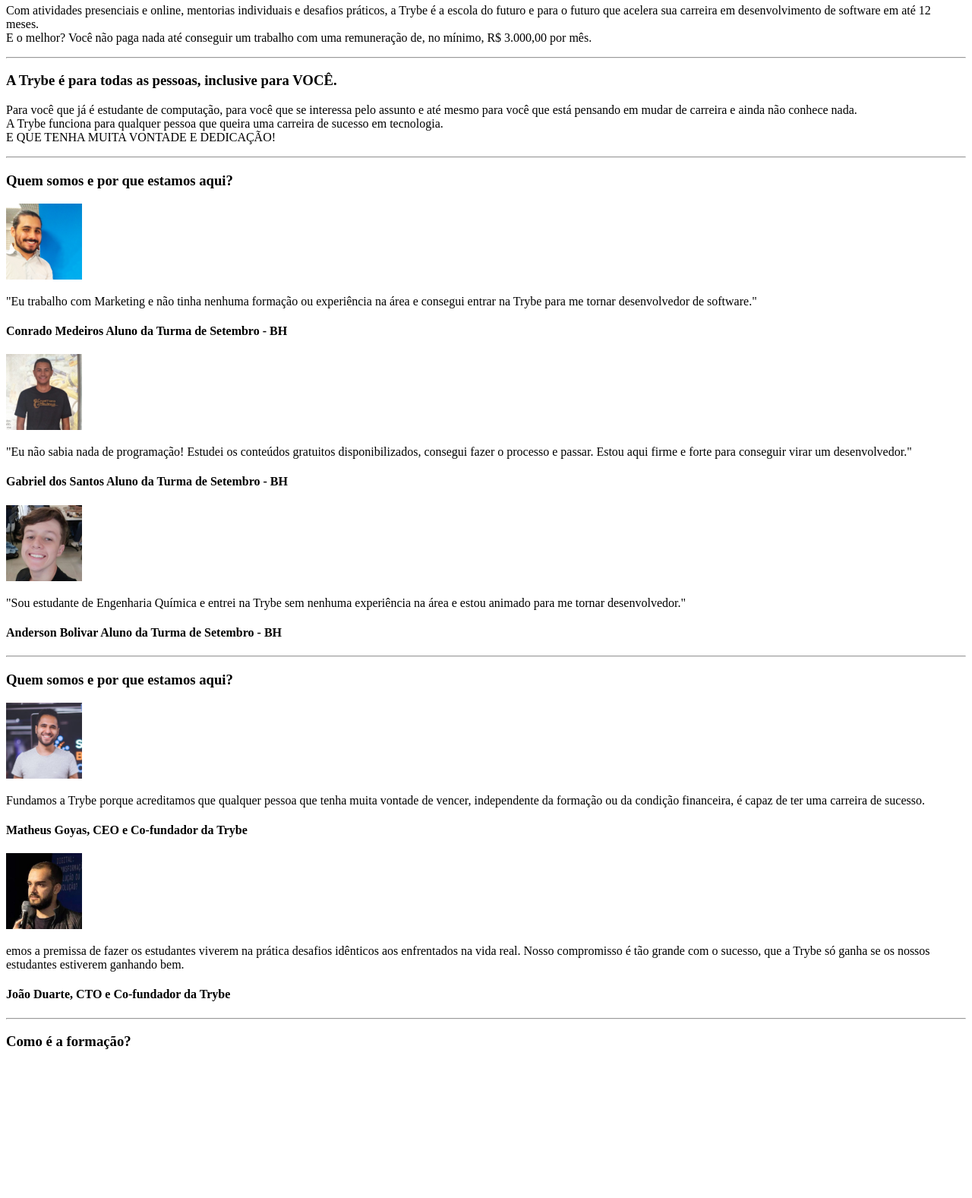
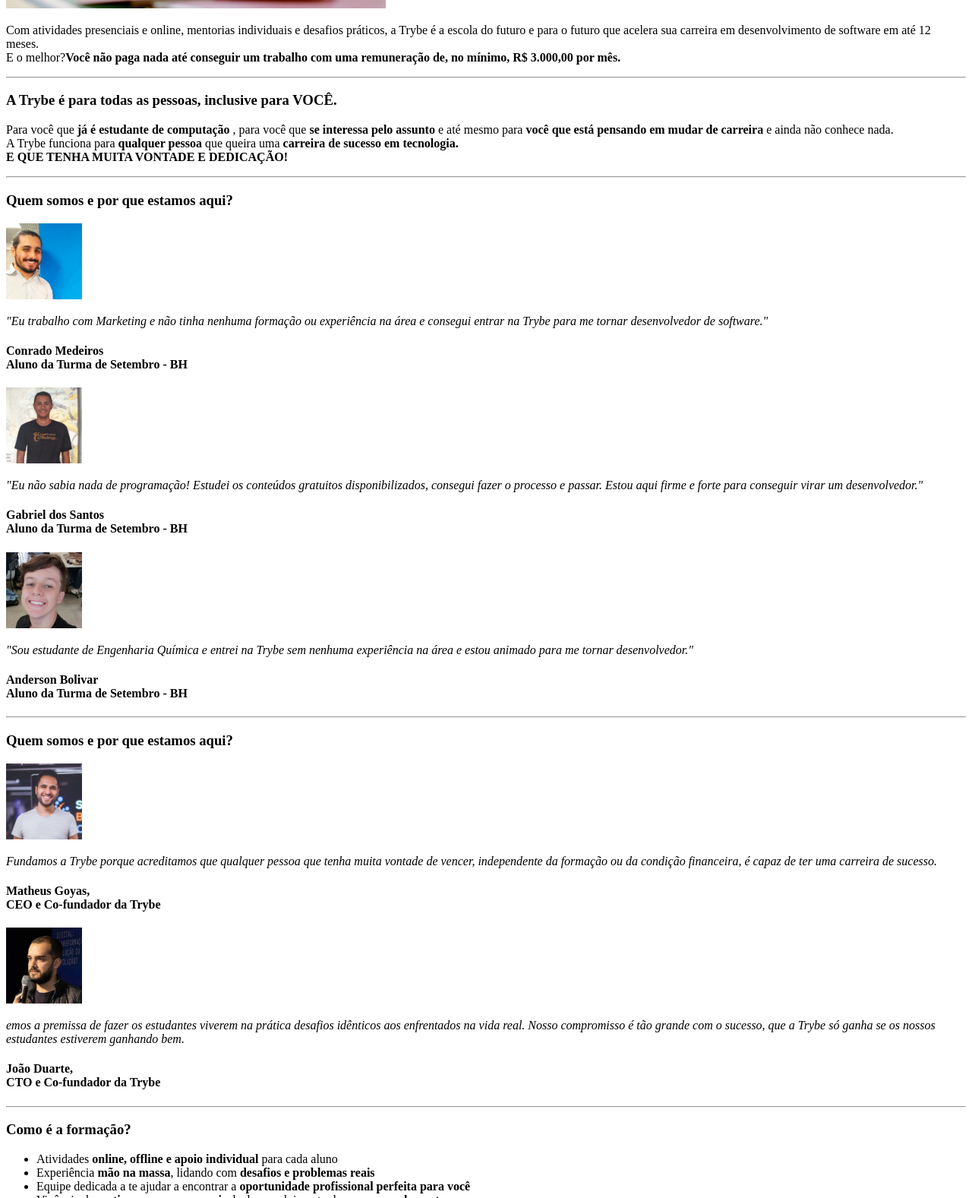
Before and after one commit to BrunaGuimaraes2/Clone-pagina-trybe, a plain HTML site: page index.html in a window 1280 px wide. Shown: the part 490-2067 px from the top of the page at 76% size. Before the commit the page ends 1891 px from the top, so only its background shows below. Drawn offline with Linux system fonts and the light colour scheme.

Commit message:
adiciona estrutura html da secao 4 com foto lista nao ordenada

```diff
--- a/index.html
+++ b/index.html
@@ -6,7 +6,7 @@
     <meta name="viewport" content="width=device-width, initial-scale=1.0" />
     <title>Clone Pagina Trybe</title>
   </head>
-  <body>
+  <>
     <h1>Sua carreira de sucesso em tecnologia começa aqui. Agora.</h1>
     <img src="/img/smiling-image.jpeg" alt="homem sorrindo" width="500px" />
 
@@ -15,30 +15,41 @@
       práticos, a Trybe é a escola do futuro e para o futuro que acelera sua
       carreira em desenvolvimento de software em até 12 meses.
       <br />
-      E o melhor? Você não paga nada até conseguir um trabalho com uma
-      remuneração de, no mínimo, R$ 3.000,00 por mês.
+      E o melhor?<strong
+        >Você não paga nada até conseguir um trabalho com uma remuneração de, no
+        mínimo, R$ 3.000,00 por mês.
+      </strong>
     </p>
 
     <hr />
     <h3>A Trybe é para todas as pessoas, inclusive para VOCÊ.</h3>
     <p>
-      Para você que já é estudante de computação, para você que se interessa
-      pelo assunto e até mesmo para você que está pensando em mudar de carreira
-      e ainda não conhece nada.
+      Para você que <strong>já é estudante de computação</strong> , para você
+      que <strong>se interessa pelo assunto</strong> e até mesmo para
+      <strong> você que está pensando em mudar de carreira</strong> e ainda não
+      conhece nada.
       <br />
-      A Trybe funciona para qualquer pessoa que queira uma carreira de sucesso
-      em tecnologia.
+      A Trybe funciona para <strong>qualquer pessoa</strong> que queira uma
+      <strong>
+        carreira de sucesso em tecnologia.
         <br />
-      E QUE TENHA MUITA VONTADE E DEDICAÇÃO!
+        E QUE TENHA MUITA VONTADE E DEDICAÇÃO!</strong
+      >
     </p>
     <hr />
     <h3>Quem somos e por que estamos aqui?</h3>
     <img src="/img/conrado-medeiros.png" alt="conrado-medeiros" width="100px" />
     <p>
-      "Eu trabalho com Marketing e não tinha nenhuma formação ou experiência na
-      área e consegui entrar na Trybe para me tornar desenvolvedor de software."
+      <em>
+        "Eu trabalho com Marketing e não tinha nenhuma formação ou experiência
+        na área e consegui entrar na Trybe para me tornar desenvolvedor de
+        software."
+      </em>
     </p>
-    <h4>Conrado Medeiros Aluno da Turma de Setembro - BH</h4>
+    <h4>
+      Conrado Medeiros <br />
+      Aluno da Turma de Setembro - BH
+    </h4>
 
     <img
       src="/img/gabriel-dos-santos.png"
@@ -47,40 +58,88 @@
     />
 
     <p>
+      <em>
         "Eu não sabia nada de programação! Estudei os conteúdos gratuitos
         disponibilizados, consegui fazer o processo e passar. Estou aqui firme e
         forte para conseguir virar um desenvolvedor."
+      </em>
     </p>
-    <h4>Gabriel dos Santos Aluno da Turma de Setembro - BH</h4>
+    <h4>
+      Gabriel dos Santos <br />
+      Aluno da Turma de Setembro - BH
+    </h4>
 
     <img src="/img/anderson-bolivar.png" alt="anderson-bolivar" width="100px" />
 
     <p>
+      <em>
         "Sou estudante de Engenharia Química e entrei na Trybe sem nenhuma
         experiência na área e estou animado para me tornar desenvolvedor."
+      </em>
     </p>
-    <h4>Anderson Bolivar Aluno da Turma de Setembro - BH</h4>
+    <h4>
+      Anderson Bolivar <br />
+      Aluno da Turma de Setembro - BH
+    </h4>
 
     <hr />
     <h3>Quem somos e por que estamos aqui?</h3>
     <img src="/img/matheus-goyas.jpeg" alt="matheus-goyas" width="100px" />
     <p>
+      <em>
         Fundamos a Trybe porque acreditamos que qualquer pessoa que tenha muita
         vontade de vencer, independente da formação ou da condição financeira, é
-      capaz de ter uma carreira de sucesso.
+        capaz de ter uma carreira de sucesso.</em
+      >
     </p>
-    <h4>Matheus Goyas, CEO e Co-fundador da Trybe</h4>
+    <h4>
+      Matheus Goyas, <br />
+      CEO e Co-fundador da Trybe
+    </h4>
 
     <img src="/img/joao-daniel.jpeg" alt="joao-daniel" width="100px" />
     <p>
+      <em>
         emos a premissa de fazer os estudantes viverem na prática desafios
-      idênticos aos enfrentados na vida real. Nosso compromisso é tão grande com
-      o sucesso, que a Trybe só ganha se os nossos estudantes estiverem ganhando
-      bem.
+        idênticos aos enfrentados na vida real. Nosso compromisso é tão grande
+        com o sucesso, que a Trybe só ganha se os nossos estudantes estiverem
+        ganhando bem.</em
+      >
     </p>
-    <h4>João Duarte, CTO e Co-fundador da Trybe</h4>
+    <h4>
+      João Duarte,<br />
+      CTO e Co-fundador da Trybe
+    </h4>
     <hr />
 
     <h3>Como é a formação?</h3>
+    <ul>
+      <li>
+        Atividades <strong>online, offline e apoio individual</strong> para cada
+        aluno
+      </li>
+      <li>
+        Experiência <strong>mão na massa</strong>, lidando com
+        <strong>desafios e problemas reais</strong>
+      </li>
+      <li>
+        Equipe dedicada a te ajudar a encontrar a
+        <strong>oportunidade profissional perfeita para você</strong>
+      </li>
+      <li>
+        Vivência das <strong>rotinas e processos reais</strong> de
+        desenvolvimento das <strong>empresas de ponta</strong>
+      </li>
+    </ul>
+
+    <img
+      src="/img/learning-web.jpeg"
+      alt="pessoa digitando no leptop"
+      width="500px"
+    />
+
+    <h4>Quer saber mais sobre nossa formação?</h4>
+  <a href="https://www.google.com" target="_blank">Faça o download do nosso currículo</a>
+
   </body>
 </html>
```
Lines whose indentation alone changed are shown as unchanged.
